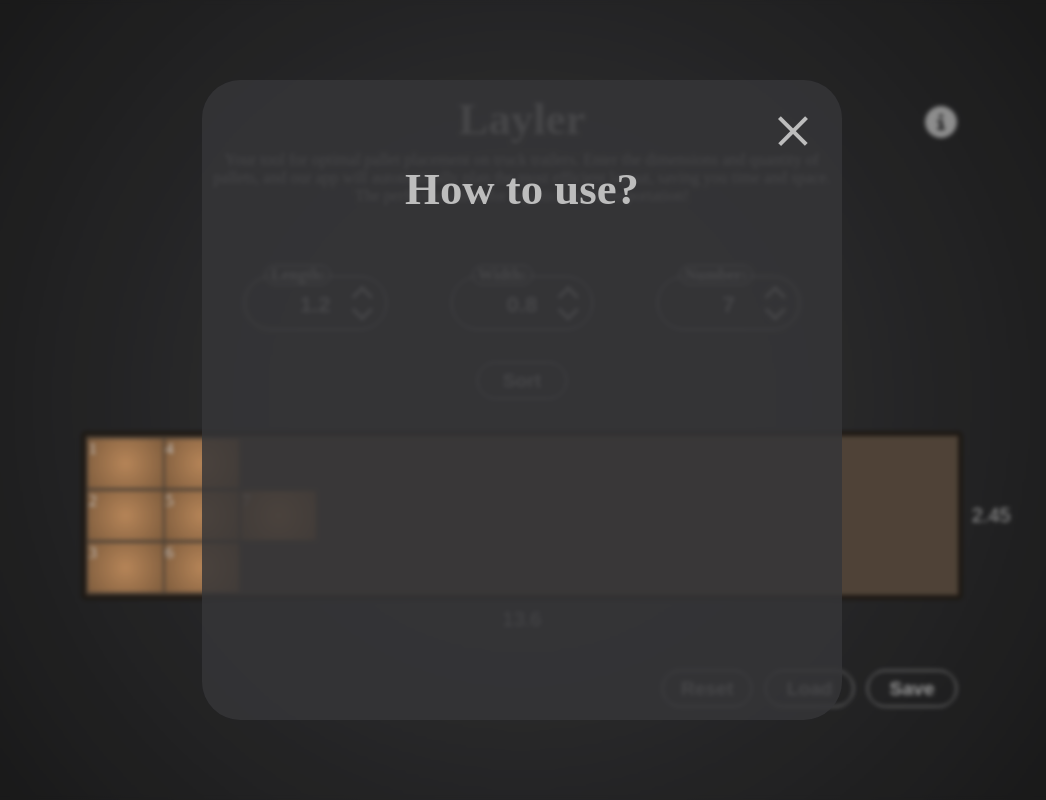
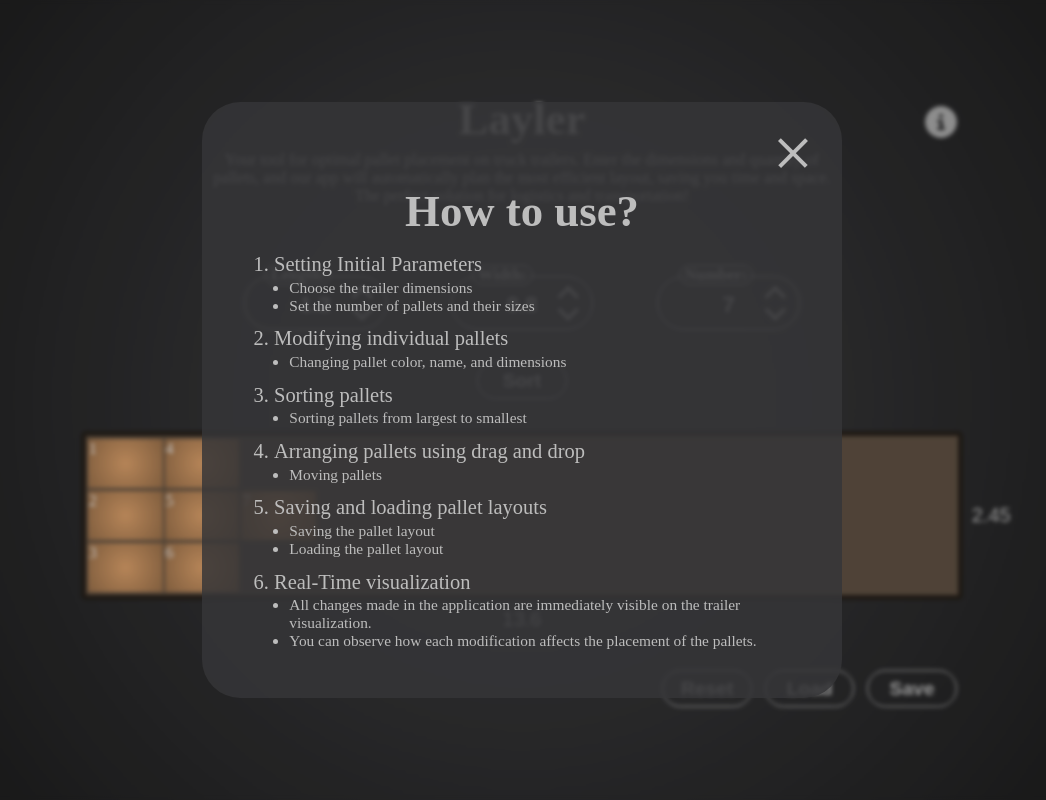
Before and after one commit to kvvasuu/Lay-ler, a Vue app: page / in a window 1280 px wide. Both pictures are taken after a click on the picture 1058 px from the left and 121 px from the top of the page. Shown: the whole page, without its empty margins (118-1164 px from the left). Built offline with nearby package versions, Linux system fonts and the light colour scheme.

Commit message:
added HelpModal content

```diff
--- a/src/components/HelpModal.vue
+++ b/src/components/HelpModal.vue
@@ -3,7 +3,55 @@
     <div class="help-modal-content" @click.stop="">
       <div class="close" @click="() => this.$emit('toggle-modal')"></div>
       <div class="title">How to use?</div>
-      <div class="content"></div>
+      <div class="content">
+        <ol class="list">
+          <li class="section">
+            Setting Initial Parameters
+            <ul>
+              <li>Choose the trailer dimensions</li>
+              <li>Set the number of pallets and their sizes</li>
+            </ul>
+          </li>
+          <li class="section">
+            Modifying individual pallets
+            <ul>
+              <li>Changing pallet color, name, and dimensions</li>
+            </ul>
+          </li>
+          <li class="section">
+            Sorting pallets
+            <ul>
+              <li>Sorting pallets from largest to smallest</li>
+            </ul>
+          </li>
+          <li class="section">
+            Arranging pallets using drag and drop
+            <ul>
+              <li>Moving pallets</li>
+            </ul>
+          </li>
+          <li class="section">
+            Saving and loading pallet layouts
+            <ul>
+              <li>Saving the pallet layout</li>
+              <li>Loading the pallet layout</li>
+            </ul>
+          </li>
+          <li class="section">
+            Real-Time visualization
+            <ul>
+              <li>
+                All changes made in the application are immediately visible on
+                the trailer visualization.
+              </li>
+              <li>
+                You can observe how each modification affects the placement of
+                the pallets.
+              </li>
+            </ul>
+          </li>
+        </ol>
+      </div>
     </div>
   </div>
 </template>
@@ -39,7 +87,7 @@ export default {
   align-items: center;
   justify-content: flex-start;
   flex-direction: column;
-  height: 10rem;
+  height: auto;
   width: 10rem;
   margin: 0.2rem;
   border-radius: 0.6rem;
@@ -52,6 +100,25 @@ export default {
   margin: 1.3rem 0.6rem 0rem 0.6rem;
   width: 5rem;
   text-align: center;
+}
+
+.content {
+  margin: 0 0.5rem 0.5rem 0.5rem;
+}
+
+.section {
+  font-size: 0.32rem;
+  margin-bottom: 0.2rem;
+}
+
+li {
+  font-size: 0.24rem;
+}
+
+ul {
+  padding-left: 0.24rem;
+  list-style-type: disc;
+  margin-top: 0.04rem;
 }
 
 .close {
```
